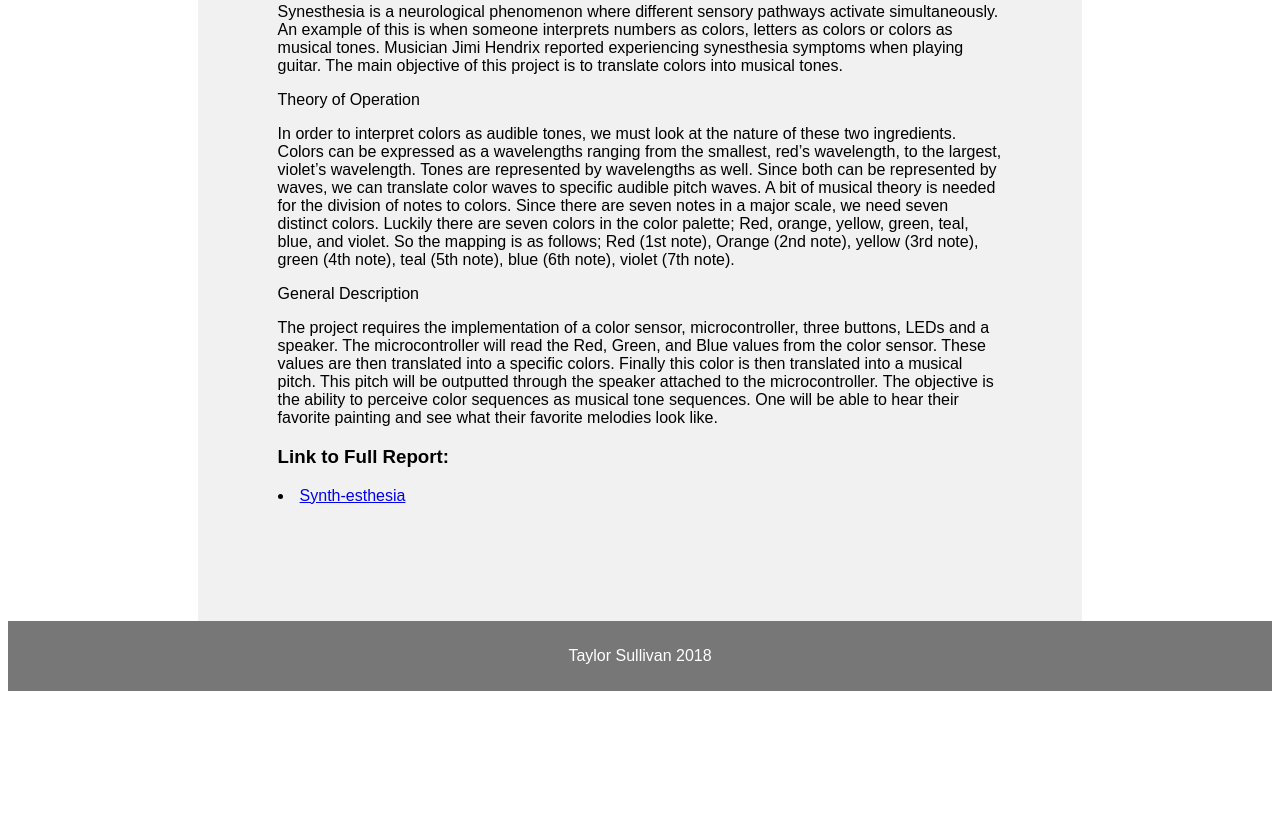
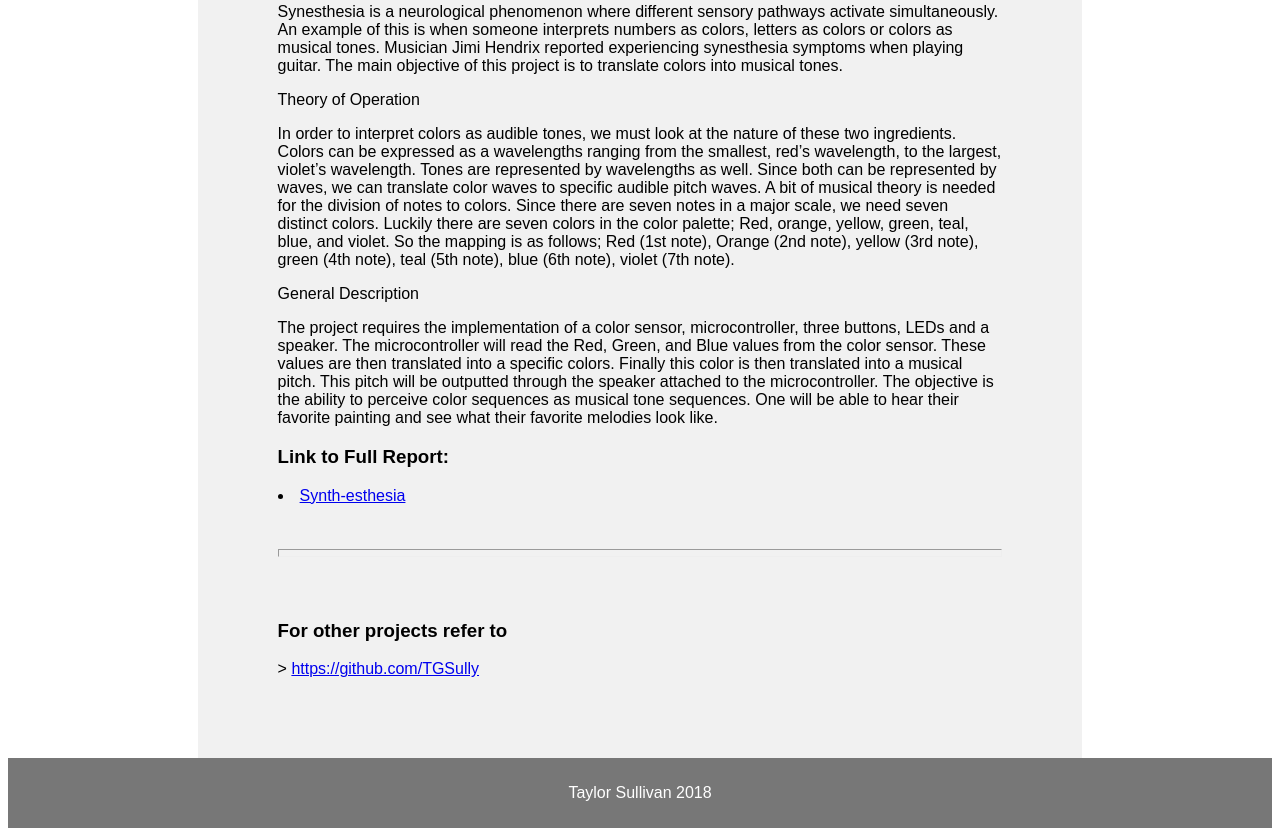
Before and after one commit to TGSully/TGSully.github.io, a plain HTML site: page index.html in a window 1280 px wide. Shown: the part 1311-2147 px from the top of the page. Before the commit the page ends 2010 px from the top, so only its background shows below. Drawn offline with Linux system fonts and the light colour scheme.

Commit message:
padding and css

```diff
--- a/index.html
+++ b/index.html
@@ -101,7 +101,12 @@ footer {
         <h1><p>Link to Full Report:</p></h1>
         <li><a href="https://tgsully.github.io/Synth-esthesia/"> Synth-esthesia </a></li>
         <br>
-       <br>
+        <br>
+        <hr size="10px">
+        <br>
+        <br>
+        <h1><p>For other projects refer to</p></h1>>
+        <a href="https://github.com/TGSully"> https://github.com/TGSully </a>
   </article>
 </section>
 
```
